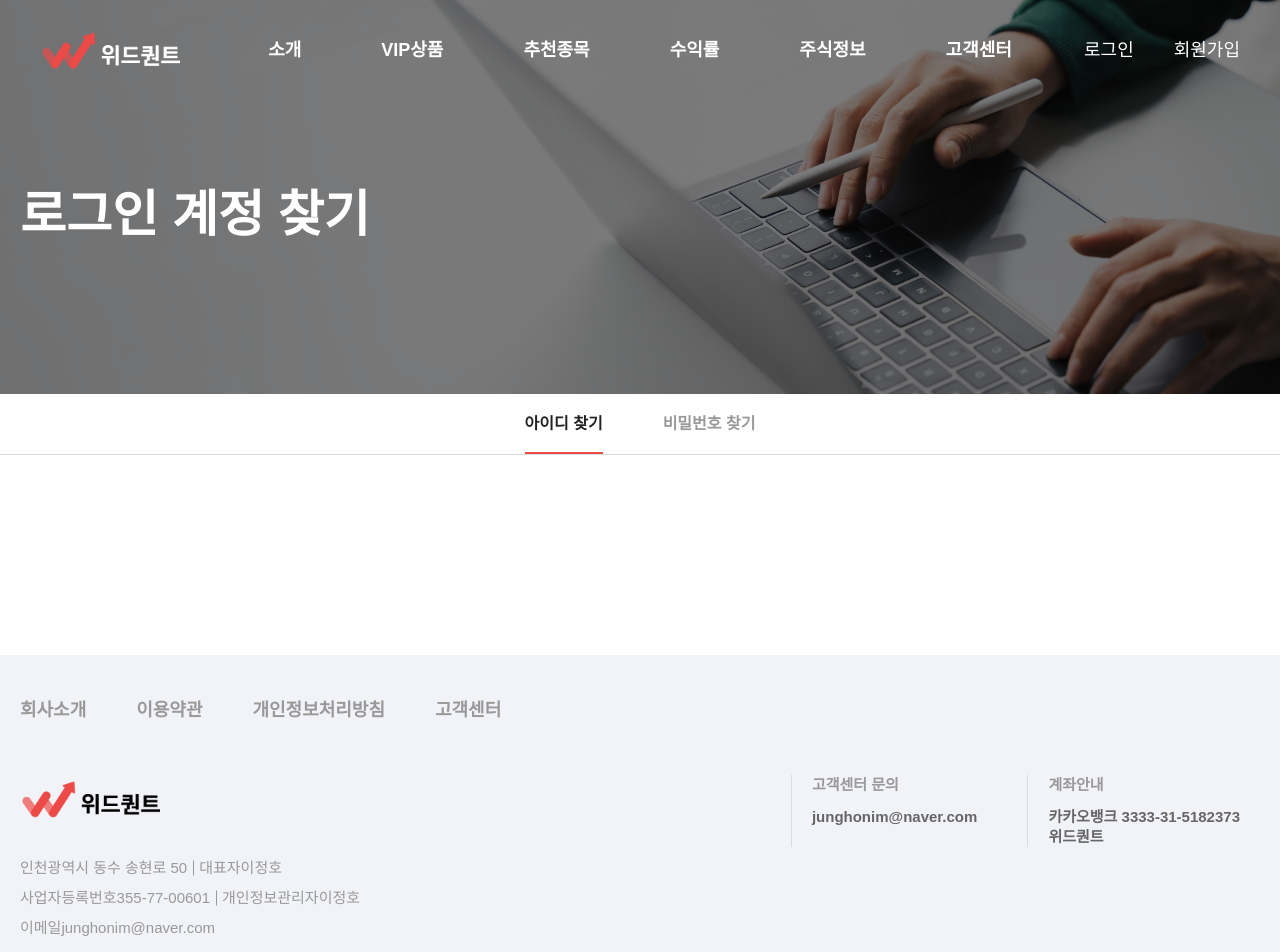
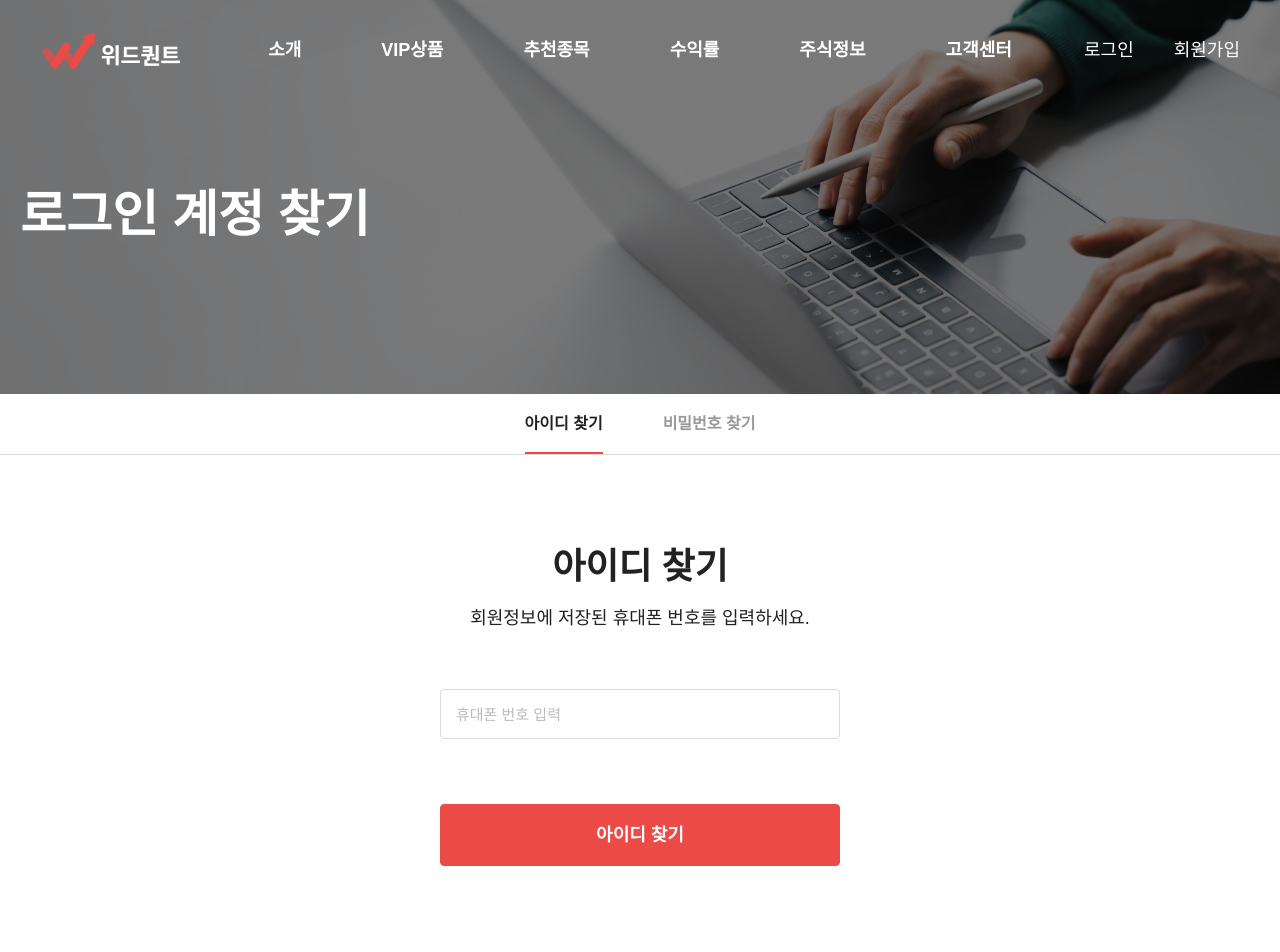
Before and after one commit to kse012050/withQuint, a React (Create React App) app: page /find/id in a window 1280 px wide. Shown: the top 952 px of the page. Built offline with nearby package versions, Linux system fonts and the light colour scheme; no server answers.

Commit message:
isSubmit 수정, ID 찾기 완료

```diff
--- a/public/css/common.css
+++ b/public/css/common.css
@@ -26,7 +26,7 @@ input[type="file"] + label{width: 100px; aspect-ratio: 1; border: 1px solid var(
 }
 form fieldset ul li div[data-err-message]{
     > :is(&::after, p){font-size: 14px; font-weight: 400;}
-    &:has(input.error) {position: relative;
+    &:has(input.error):not(:has( + div)){position: relative;
         &::after{content: attr(data-err-message); position: absolute; left: 0; top: 100%; color: var(--color-point);}
         > :is(input, textarea).error{border-color: var(--color-point); outline: var(--color-point);}
     }
--- a/public/css/global.css
+++ b/public/css/global.css
@@ -97,7 +97,7 @@ header{position: fixed; inset: 0 0 auto 0; z-index: 10; animation-name: headerBG
     &:not([class^="sign"]) > div:first-of-type{
         h3{font-weight: 700;}
     }
-    &[class^="sign"] > div:first-of-type{max-width: min(400px, var(--content-margin));}
+    &:is([class^="sign"], [class^="find"]) > div:first-of-type{max-width: min(400px, var(--content-margin));}
 }
 .introductionPage h2{background-image: url(../images/topBG-introduction.png);}
 .vipProductPage h2{background-image: url(../images/topBG-VIP.png);}
--- a/public/css/page.css
+++ b/public/css/page.css
@@ -142,9 +142,10 @@
 }
 
 
-/* 로그인, 회원가입 */
-[class^="sign"] div form fieldset{
+/* 로그인, 회원가입, 찾기 */
+:is([class^="sign"], [class^="find"]) div form fieldset{
     legend{font-weight: 700; text-align: center;}
+    legend + p{font-weight: 400; text-align: center;}
     ul{
         & li:not(:last-child){margin-bottom: 30px;}
         li{
@@ -178,3 +179,11 @@
 .signUpPage div form fieldset{
     & > div{padding-block: 30px; border-block-width: 2px 1px; border-block-color: #000 #DCDCDC; border-block-style: solid;}
 }
+
+/* 찾기 */
+[class^="find"] > div{
+     form fieldset input[type="submit"]{margin-top: 65px;}
+     > p{font-weight: 400; text-align: center;
+        mark{color: var(--color-point); font-weight: 700;}
+    }
+}
--- a/public/css/page_mobile.css
+++ b/public/css/page_mobile.css
@@ -117,9 +117,13 @@
 }
 
 
-/* 로그인, 회원가입 */
-[class^="sign"] div form fieldset{
+/* 로그인, 회원가입, 찾기 */
+:is([class^="sign"], [class^="find"]) div form fieldset{
     legend{font-size: 26px; line-height: 36px; margin-bottom: 40px;}
+    legend:not( + p){margin-bottom: 40px;}
+    legend:has( + p){margin-bottom: 15px;}
+    legend + p{font-size: 17px; line-height: 1; margin-bottom: 40px;}
+
 }
 
 /* 로그인 */
@@ -141,3 +145,6 @@
     & > div{margin-top: 30px;}
     input[type="submit"]{margin-top: 40px;}
 }
+
+/* 찾기 */
+[class^="find"] > div > p{font-size: 26px; line-height: 36px; margin-bottom: 40px;}
--- a/public/css/page_pc.css
+++ b/public/css/page_pc.css
@@ -118,9 +118,12 @@
 }
 
 
-/* 로그인, 회원가입 */
-[class^="sign"] div form fieldset{
-    legend{font-size: 36px; line-height: 43px; margin-bottom: 60px;}
+/* 로그인, 회원가입, 찾기 */
+:is([class^="sign"], [class^="find"]) div form fieldset{
+    legend{font-size: 36px; line-height: 43px;}
+    legend:not( + p){margin-bottom: 60px;}
+    legend:has( + p){margin-bottom: 20px;}
+    legend + p{font-size: 18px; line-height: 21px; margin-bottom: 60px;}
 }
 
 /* 로그인 */
@@ -142,3 +145,6 @@
     & > div{margin-top: 60px;}
     input[type="submit"]{margin-top: 65px;}
 }
+
+/* 찾기 */
+[class^="find"] > div > p{font-size: 36px; line-height: 50px; margin-bottom: 60px;}
--- a/src/api/validation.js
+++ b/src/api/validation.js
@@ -121,9 +121,6 @@ export const inputChange = (e, setInputs, checkValue) => {
     }
 }
 
-export const inputValidation = (e) => {
-
-}
 
 export const checkInputChange = (e, setInputs, setCheckInputs) =>{
     const { name, dataset: { resetName } } = e.target;
--- a/src/components/MobileAuthentication.jsx
+++ b/src/components/MobileAuthentication.jsx
@@ -3,7 +3,7 @@ import { inputChange } from '../api/validation';
 import { postApi } from '../api/api';
 import Popup from './Popup';
 
-export default function MobileAuthentication({ inputs, setInputs }) {
+export default function MobileAuthentication({ type, inputs, setInputs, placeholder }) {
     const [phoneAuth, setPhoneAuth] = useState()
     const [isPhoneNum, setIsPhoneNum] = useState(false)
     const [timeLeft, setTimeLeft] = useState(0);
@@ -13,14 +13,18 @@ export default function MobileAuthentication({ inputs, setInputs }) {
     const [popup, setPopup] = useState();
 
     const onAuthSend = () => {
-        postApi('signUp/mobileAuthSend', {mobile: phoneAuth.mobile})
+        postApi(`mobileAuth/send`, {type, mobile: phoneAuth.mobile})
             .then(({ result, state, message } = {})=>{
-                if(result && state){
+                if(result){
                     setPopup({
                         title: '안내',
                         description: message,
                         func: () => {
-                            setIsPhoneNum(true)
+                            if(state){
+                                setIsPhoneNum(true)
+                            }else{
+                                mobileRef.current.focus()
+                            }
                         }
                     })
                 }
@@ -29,6 +33,7 @@ export default function MobileAuthentication({ inputs, setInputs }) {
 
     useEffect(()=> {
         if(isPhoneNum){
+            mobileRef.current.classList.remove('error')
             authRef.current.focus()
             setTimeLeft(180)
             startTimer()
@@ -65,7 +70,7 @@ export default function MobileAuthentication({ inputs, setInputs }) {
     };
 
     const onAuthCheck = () => {
-        postApi('signUp/mobileAuthCheck', {...phoneAuth})
+        postApi(`mobileAuth/check`, {type, ...phoneAuth})
             .then(({ result, state, message } = {})=>{
                 if(result){
                     setPopup({
@@ -75,6 +80,7 @@ export default function MobileAuthentication({ inputs, setInputs }) {
                             if(state){
                                 stopTimer()
                                 setInputs((prev)=>({...prev, mobile: phoneAuth.mobile}))
+                                mobileRef.current.classList.remove('error')
                             }else{
                                 authRef.current.focus()
                             }
@@ -86,7 +92,7 @@ export default function MobileAuthentication({ inputs, setInputs }) {
 
     return (
         <>
-            <div data-err-message="휴대폰 번호를 확인해주세요.">
+            <div data-err-message={!phoneAuth?.mobile ? '휴대폰 번호를 확인해주세요.' : '휴대폰 인증을 진행주세요.'}>
                 <input
                     type="text"
                     name='mobile'
@@ -100,6 +106,7 @@ export default function MobileAuthentication({ inputs, setInputs }) {
                         inputs?.mobile && setInputs((prev)=>({...prev, mobile: ''}))
                         inputChange(e, setPhoneAuth)
                     }}
+                    placeholder={placeholder && '휴대폰 번호 입력'}
                     required
                 />
                 {phoneAuth?.mobile && !inputs?.mobile &&
@@ -123,6 +130,7 @@ export default function MobileAuthentication({ inputs, setInputs }) {
                         maxLength='6'
                         ref={authRef}
                         onChange={(e)=>inputChange(e, setPhoneAuth)}
+                        placeholder={placeholder && '인증번호 입력'}
                         required
                     />
                     <div>
--- a/src/pages/FindId.jsx
+++ b/src/pages/FindId.jsx
@@ -1,9 +1,56 @@
-import React from 'react';
+import React, { useEffect, useState } from 'react';
+import MobileAuthentication from '../components/MobileAuthentication';
+import { isSubmit, postApi } from '../api/api';
+import { inputsRequiredAdd } from '../api/validation';
+import { Link } from 'react-router-dom';
 
 export default function FindId() {
+    const [inputs, setInputs] = useState()
+    const [userId, setUserId] = useState()
+
+    useEffect(()=> {
+        inputsRequiredAdd(setInputs)
+    }, [])
+
+    const onSubmit = (e) => {
+        e.preventDefault();
+
+        if(isSubmit(inputs)){
+            return;
+        }
+
+        postApi('find/id', inputs)
+            .then(({ result, state, data, message }) => {
+                if(result){
+                    if(state){
+                        setUserId(data.userId)
+                    }
+                }
+            })
+    }
     return (
         <div>
-
+            {!userId ?
+                <form>
+                    <fieldset>
+                        <legend>아이디 찾기</legend>
+                        <p>회원정보에 저장된 휴대폰 번호를 입력하세요.</p>
+                        <ul>
+                            <li>
+                                <MobileAuthentication type="find" inputs={inputs} setInputs={setInputs} placeholder/>
+                            </li>
+                        </ul>
+                        <input type="submit" className='btn-bg-big' value="아이디 찾기" onClick={onSubmit}/>
+                    </fieldset>
+                </form> :
+                <>
+                    <p>
+                        가입하신 아이디는<br/>
+                        <mark>{userId}</mark> 입니다.
+                    </p>
+                    <Link to='/signIn' className='btn-bg-big'>로그인</Link>
+                </>
+            }
         </div>
     );
 }
--- a/src/pages/SignUp.jsx
+++ b/src/pages/SignUp.jsx
@@ -60,6 +60,8 @@ export default function SignUp() {
         postApi('signUp', data)
             .then(( response )=>{
                 const { result, /* message */ } = response || {};
+                console.log(response);
+
                 if(result){
                     navigate('/signIn')
                 }
@@ -154,7 +156,7 @@ export default function SignUp() {
                             </li>
                             <li>
                                 <label htmlFor="mobile">휴대폰 번호</label>
-                                <MobileAuthentication inputs={inputs} setInputs={setInputs} />
+                                <MobileAuthentication type="signUp" inputs={inputs} setInputs={setInputs} />
                             </li>
                         </ul>
                         <div>
```
Also changed, not shown: src/api/api.js (+11 -12 lines).
